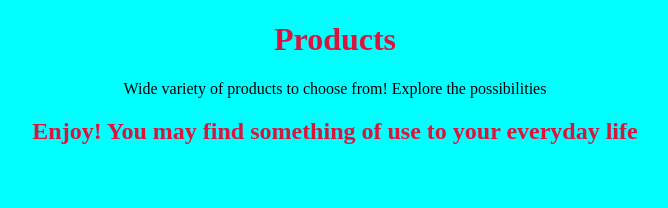
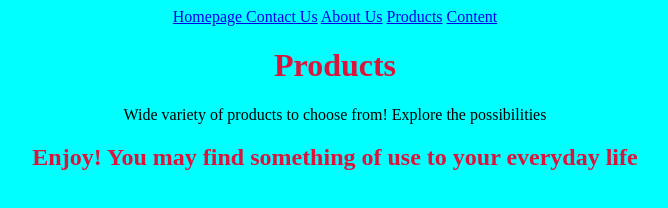
Before and after one commit to triadk/Kyle_s_Personal_website, a plain HTML site: page mywebsite.com/products/products.html in a window 1280 px wide. Shown: the whole page, without its empty margins (305-973 px from the left). Drawn offline with Linux system fonts and the light colour scheme.

Commit message:
first commit

```diff
--- a/mywebsite.com/products/products.html
+++ b/mywebsite.com/products/products.html
@@ -31,7 +31,13 @@
 
 </head>
 <body>
-
+    <nav>
+        <a href="index.html">Homepage </a>
+        <a href="contact-us.html">Contact Us</a>
+        <a href="about-us.html">About Us</a>
+        <a href="products/products.html">Products</a>
+        <a href="content.html">Content</a>
+    </nav>
 
 
     <h1>Products</h1>
```
Also changed, not shown: mywebsite.com/about-us.html (+1 -0 lines), mywebsite.com/contact-us.html (+1 -0 lines), mywebsite.com/content.html (added, +21 -0 lines), mywebsite.com/index.html (+2 -1 lines).
